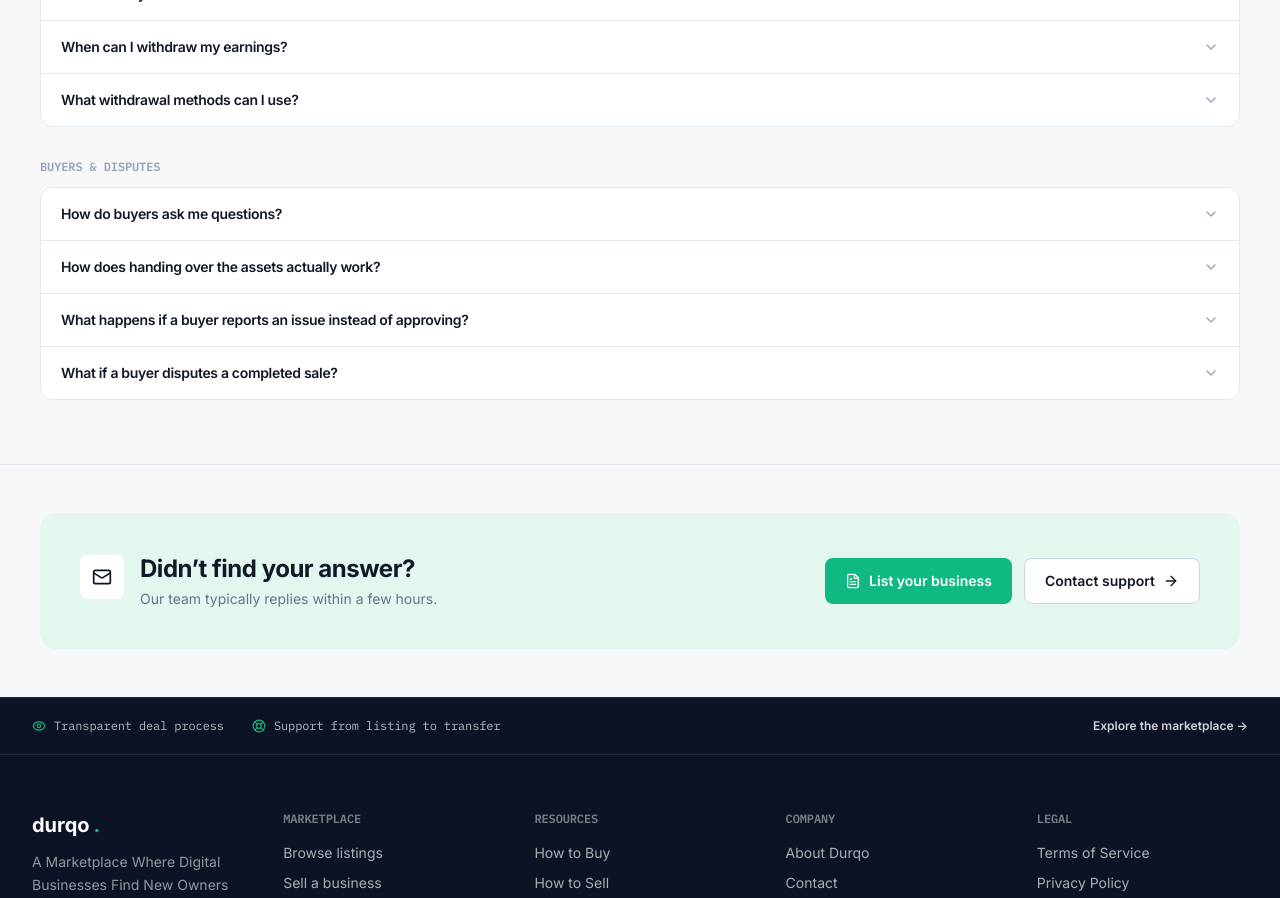
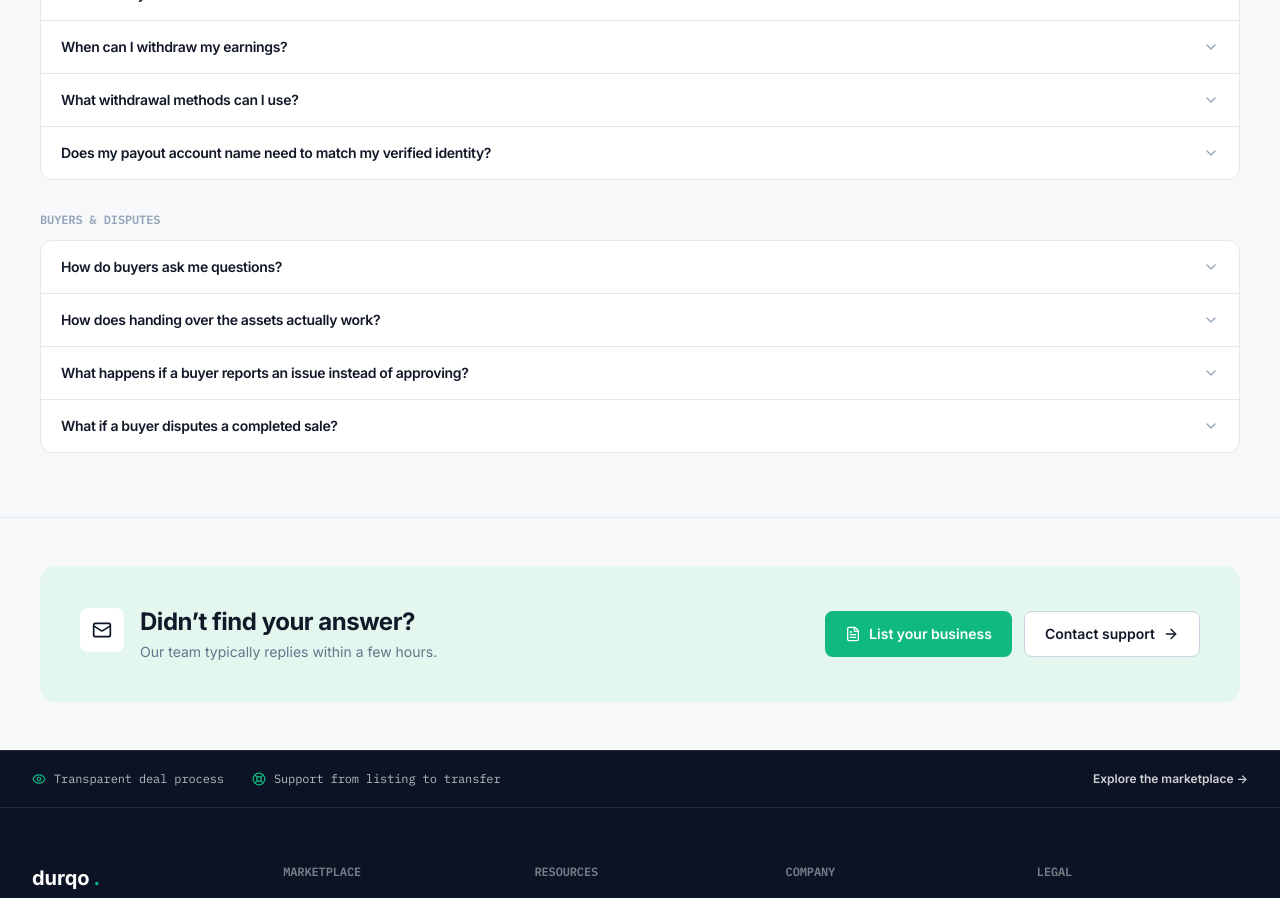
Before and after one commit to mdmanirmia/durqo-app, a Next.js app: page /seller-faq in a window 1280 px wide. Shown: the part 1160-2058 px from the top of the page. Built offline with nearby package versions, Linux system fonts and the light colour scheme; no server answers.

Commit message:
KYC: update page.tsx

```diff
--- a/src/app/seller-faq/page.tsx
+++ b/src/app/seller-faq/page.tsx
@@ -151,6 +151,11 @@ const FAQ_GROUPS = [
           </>
         ),
       },
+      {
+        question: "Does my payout account name need to match my verified identity?",
+        answer:
+          "Yes. The account holder name you enter when requesting a withdrawal must match the legal name on your identity verification. Durqo's team checks this by hand as part of reviewing every payout request.",
+      },
     ],
   },
   {
```
